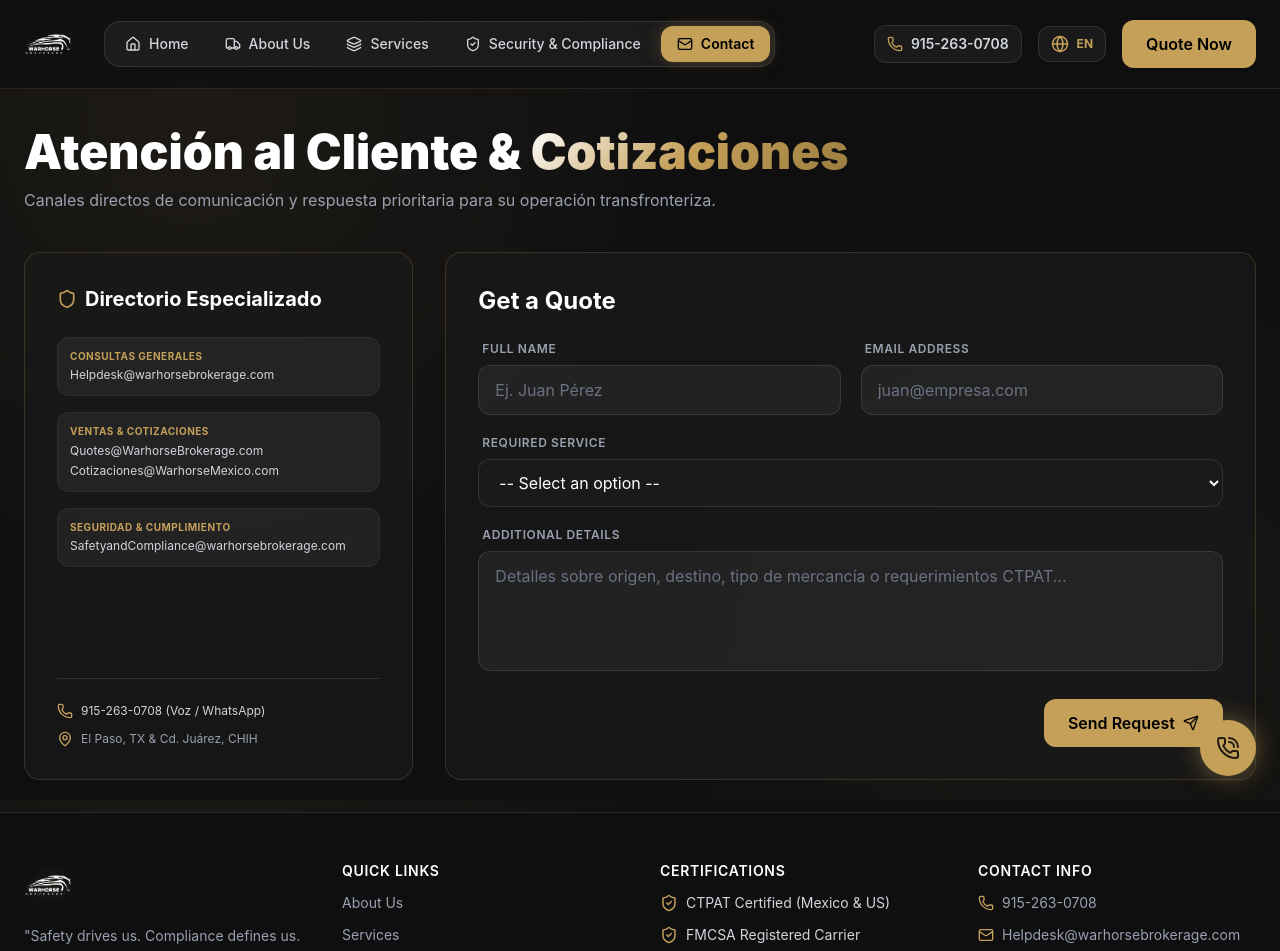
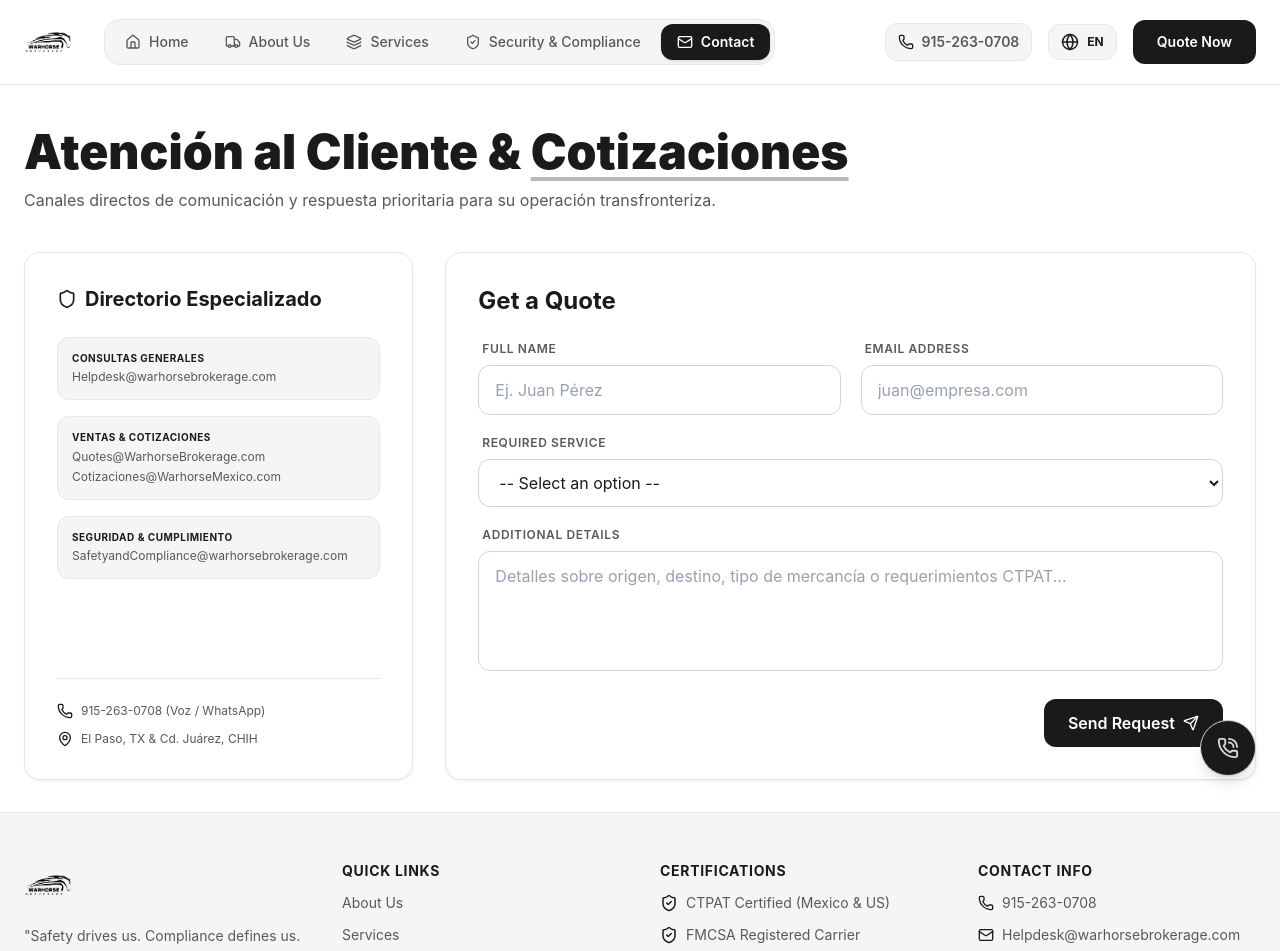
Before and after one commit to gruizmetasolutions-cpu/warhorse-web-frontend, a React (Vite) app: page /contact in a window 1280 px wide. Shown: the top 951 px of the page. Built offline with nearby package versions, Linux system fonts and the light colour scheme.

Commit message:
feat(ui): migrate to corporate light theme with WCAG AA compliance and B&W identity [TKT-WEB-001]

```diff
--- a/src/components/layout/FloatingWidget.tsx
+++ b/src/components/layout/FloatingWidget.tsx
@@ -6,10 +6,10 @@
     <div className="fixed bottom-6 right-6 z-50">
       <a
         href="tel:9152630708"
-        className="flex items-center justify-center w-14 h-14 bg-[#C5A059] text-black rounded-full shadow-[0_0_25px_rgba(197,160,89,0.5)] hover:scale-110 active:scale-95 transition-all group"
+        className="flex items-center justify-center w-14 h-14 bg-[#1A1A1A] text-white rounded-full shadow-lg hover:scale-110 active:scale-95 transition-all group border border-gray-300"
         title="Call 915-263-0708"
       >
-        <PhoneCall size={24} className="animate-pulse group-hover:animate-none" />
+        <PhoneCall size={22} className="animate-pulse group-hover:animate-none" />
       </a>
     </div>
   );
--- a/src/components/layout/Footer.tsx
+++ b/src/components/layout/Footer.tsx
@@ -7,7 +7,7 @@
   const { t } = useTranslation();
 
   return (
-    <footer className="w-full bg-[#0f0f10] border-t border-white/10 mt-auto py-12">
+    <footer className="w-full bg-[#F5F5F5] border-t border-gray-200 mt-auto py-12">
       <div className="max-w-7xl mx-auto px-6 grid grid-cols-1 md:grid-cols-4 gap-10">
 
         <div className="flex flex-col gap-4">
@@ -15,60 +15,55 @@
             <img
               src="/logo.png"
               alt="Warhorse Logistics Group"
-              className="h-12 w-auto object-contain brightness-0 invert drop-shadow-[0_0_10px_rgba(197,160,89,0.3)]"
+              className="h-12 w-auto object-contain"
             />
           </Link>
-          <p className="text-sm text-gray-400 leading-relaxed">
+          <p className="text-sm text-[#595959] leading-relaxed">
             "Safety drives us. Compliance defines us. Your success moves us forward."
           </p>
         </div>
 
         <div className="flex flex-col gap-3">
-          <h3 className="font-semibold text-white text-sm uppercase tracking-wider text-[#C5A059]">Quick Links</h3>
-          <Link to="/about" className="text-sm text-gray-400 hover:text-white transition-colors">{t('nav.about')}</Link>
-          <Link to="/services" className="text-sm text-gray-400 hover:text-white transition-colors">{t('nav.services')}</Link>
-          <Link to="/security" className="text-sm text-gray-400 hover:text-white transition-colors">{t('nav.security')}</Link>
-          <Link to="/contact" className="text-sm text-gray-400 hover:text-white transition-colors">{t('nav.contact')}</Link>
+          <h3 className="font-bold text-[#1A1A1A] text-sm uppercase tracking-wider">Quick Links</h3>
+          <Link to="/about" className="text-sm text-[#595959] hover:text-[#1A1A1A] transition-colors">{t('nav.about')}</Link>
+          <Link to="/services" className="text-sm text-[#595959] hover:text-[#1A1A1A] transition-colors">{t('nav.services')}</Link>
+          <Link to="/security" className="text-sm text-[#595959] hover:text-[#1A1A1A] transition-colors">{t('nav.security')}</Link>
+          <Link to="/contact" className="text-sm text-[#595959] hover:text-[#1A1A1A] transition-colors">{t('nav.contact')}</Link>
         </div>
 
         <div className="flex flex-col gap-3">
-          <h3 className="font-semibold text-white text-sm uppercase tracking-wider text-[#C5A059]">Certifications</h3>
-          <div className="flex items-center gap-2 text-sm text-gray-300">
-            <ShieldCheck size={18} className="text-[#C5A059]" />
+          <h3 className="font-bold text-[#1A1A1A] text-sm uppercase tracking-wider">Certifications</h3>
+          <div className="flex items-center gap-2 text-sm text-[#595959]">
+            <ShieldCheck size={18} className="text-[#1A1A1A]" />
             CTPAT Certified (Mexico & US)
           </div>
-          <div className="flex items-center gap-2 text-sm text-gray-300">
-            <ShieldCheck size={18} className="text-[#C5A059]" />
+          <div className="flex items-center gap-2 text-sm text-[#595959]">
+            <ShieldCheck size={18} className="text-[#1A1A1A]" />
             FMCSA Registered Carrier
           </div>
         </div>
 
         <div className="flex flex-col gap-3">
-          <h3 className="font-semibold text-white text-sm uppercase tracking-wider text-[#C5A059]">Contact Info</h3>
-          <a href="tel:9152630708" className="flex items-center gap-2 text-sm text-gray-400 hover:text-white">
-            <Phone size={16} className="text-[#C5A059]" />
+          <h3 className="font-bold text-[#1A1A1A] text-sm uppercase tracking-wider">Contact Info</h3>
+          <a href="tel:9152630708" className="flex items-center gap-2 text-sm text-[#595959] hover:text-[#1A1A1A]">
+            <Phone size={16} className="text-[#1A1A1A]" />
             915-263-0708
           </a>
-          <a href="mailto:Helpdesk@warhorsebrokerage.com" className="flex items-center gap-2 text-sm text-gray-400 hover:text-white">
-            <Mail size={16} className="text-[#C5A059]" />
+          <a href="mailto:Helpdesk@warhorsebrokerage.com" className="flex items-center gap-2 text-sm text-[#595959] hover:text-[#1A1A1A]">
+            <Mail size={16} className="text-[#1A1A1A]" />
             Helpdesk@warhorsebrokerage.com
           </a>
-          <div className="flex items-center gap-2 text-sm text-gray-400">
-            <MapPin size={16} className="text-[#C5A059]" />
+          <div className="flex items-center gap-2 text-sm text-[#595959]">
+            <MapPin size={16} className="text-[#1A1A1A]" />
             El Paso, TX & Cd. Juárez, CHIH
           </div>
         </div>
 
       </div>
 
-      <div className="max-w-7xl mx-auto px-6 mt-12 pt-6 border-t border-white/5 flex flex-col sm:flex-row justify-between items-center text-xs text-gray-500 gap-4">
-        <span>&copy; 2026 Warhorse Logistics Group. All rights reserved.</span>
-        <div className="flex items-center gap-4">
-          <Link to="/styleguide" className="text-[#C5A059] font-bold hover:underline flex items-center gap-1">
-            🎨 UX UI Warhorse V1.0 Style Guide
-          </Link>
-          <span>Cross-Border Logistics Architecture (US · MX · CA)</span>
-        </div>
+      <div className="max-w-7xl mx-auto px-6 mt-10 pt-6 border-t border-gray-300/60 flex flex-col sm:flex-row justify-between items-center gap-4 text-xs text-[#595959]">
+        <p>© {new Date().getFullYear()} Warhorse Logistics Group. All rights reserved.</p>
+        <p className="font-medium">Cross-Border FTL · LTL · Specialized Transport</p>
       </div>
     </footer>
   );
--- a/src/components/layout/StickyNavbar.tsx
+++ b/src/components/layout/StickyNavbar.tsx
@@ -22,18 +22,18 @@
   ];
 
   return (
-    <nav className="fixed top-0 w-full z-50 glass-nav px-6 py-4 flex justify-between items-center transition-all">
+    <nav className="fixed top-0 w-full z-50 glass-nav px-6 py-3.5 flex justify-between items-center transition-all">
       <div className="flex items-center gap-8">
-        {/* LOGO */}
+        {/* LOGO: DES-03 Blanco y negro corporativo sobre fondo blanco */}
         <Link to="/" className="flex items-center gap-3 group py-1">
           <img
             src="/logo.png"
             alt="Warhorse Logistics Group"
-            className="h-10 md:h-12 w-auto object-contain brightness-0 invert group-hover:drop-shadow-[0_0_12px_rgba(197,160,89,0.8)] transition-all duration-300"
+            className="h-10 md:h-12 w-auto object-contain transition-all duration-300"
           />
         </Link>
 
-        <div className="hidden lg:flex items-center gap-1 bg-white/5 p-1 rounded-2xl border border-white/10">
+        <div className="hidden lg:flex items-center gap-1 bg-[#F5F5F5] p-1 rounded-2xl border border-gray-200">
           {navItems.map((item) => {
             const Icon = item.icon;
             const isActive = location.pathname === item.path;
@@ -43,8 +43,8 @@
                 to={item.path}
                 className={`flex items-center gap-2 px-4 py-2 rounded-xl text-sm font-medium transition-all ${
                   isActive
-                    ? 'bg-[#C5A059] text-black font-semibold shadow-[0_0_15px_rgba(197,160,89,0.3)]'
-                    : 'text-gray-300 hover:text-white hover:bg-white/10'
+                    ? 'bg-[#1A1A1A] text-white font-semibold shadow-sm'
+                    : 'text-[#595959] hover:text-[#1A1A1A] hover:bg-white'
                 }`}
               >
                 <Icon size={16} />
@@ -58,15 +58,15 @@
       <div className="flex items-center gap-4">
         <a
           href="tel:9152630708"
-          className="hidden md:flex items-center gap-2 text-sm font-semibold text-gray-300 hover:text-[#C5A059] transition-colors px-3 py-2 rounded-xl bg-white/5 border border-white/10"
+          className="hidden md:flex items-center gap-2 text-sm font-semibold text-[#595959] hover:text-[#1A1A1A] transition-colors px-3 py-2 rounded-xl bg-[#F5F5F5] border border-gray-200"
         >
-          <Phone size={16} className="text-[#C5A059]" />
+          <Phone size={16} className="text-[#1A1A1A]" />
           915-263-0708
         </a>
 
         <button
           onClick={toggleLanguage}
-          className="flex items-center gap-2 px-3 py-2 rounded-xl bg-white/5 border border-white/10 text-[#C5A059] hover:bg-white/10 transition-all font-bold text-xs uppercase"
+          className="flex items-center gap-2 px-3 py-2 rounded-xl bg-[#F5F5F5] border border-gray-200 text-[#1A1A1A] hover:bg-gray-200 transition-all font-bold text-xs uppercase cursor-pointer"
           title="Toggle Language"
         >
           <Globe size={18} />
@@ -74,7 +74,7 @@
         </button>
 
         <Link to="/contact">
-          <Button variant="primary">
+          <Button variant="primary" className="text-sm px-5 py-2.5">
             {t('nav.quote')}
           </Button>
         </Link>
--- a/src/components/ui/Button.tsx
+++ b/src/components/ui/Button.tsx
@@ -13,14 +13,16 @@
   className = '',
   ...props
 }) => {
-  let baseStyles = 'px-6 py-3 rounded-xl font-semibold transition-all duration-300 flex items-center justify-center gap-2 cursor-pointer';
+  let baseStyles = 'px-6 py-3 rounded-xl font-semibold transition-all duration-200 flex items-center justify-center gap-2 cursor-pointer';
 
   if (variant === 'primary') {
-    baseStyles += ' bg-[#C5A059] text-black hover:bg-[#d4b068] hover:shadow-[0_0_20px_rgba(197,160,89,0.4)] active:scale-95';
+    // DES-02: Botones primarios en negro sólido (#1A1A1A) con texto blanco
+    baseStyles += ' bg-[#1A1A1A] text-white hover:bg-black hover:shadow-md active:scale-[0.98]';
   } else if (variant === 'outline') {
-    baseStyles += ' border border-[#C5A059]/40 text-[#C5A059] hover:border-[#C5A059] hover:bg-[#C5A059]/10 active:scale-95';
+    // DES-02: Botones secundarios con borde negro (outline)
+    baseStyles += ' border-2 border-[#1A1A1A] text-[#1A1A1A] bg-transparent hover:bg-[#1A1A1A] hover:text-white active:scale-[0.98]';
   } else if (variant === 'ghost') {
-    baseStyles += ' text-gray-300 hover:text-white hover:bg-white/5 active:scale-95';
+    baseStyles += ' text-[#595959] hover:text-[#1A1A1A] hover:bg-gray-100 active:scale-[0.98]';
   }
 
   const widthClass = fullWidth ? 'w-full' : '';
--- a/src/components/ui/Input.tsx
+++ b/src/components/ui/Input.tsx
@@ -17,16 +17,16 @@
   return (
     <div className="flex flex-col gap-2 w-full">
       {label && (
-        <label htmlFor={inputId} className="text-xs font-semibold uppercase tracking-wider text-gray-400 pl-1">
+        <label htmlFor={inputId} className="text-xs font-semibold uppercase tracking-wider text-[#595959] pl-1">
           {label}
         </label>
       )}
       <input
         id={inputId}
-        className={`w-full bg-white/5 border border-white/10 rounded-xl px-4 py-3 text-white placeholder-gray-500 outline-none transition-all duration-300 focus:border-[#C5A059] focus:bg-white/10 focus:ring-1 focus:ring-[#C5A059] ${error ? 'border-red-500/50' : ''} ${className}`}
+        className={`w-full bg-white border border-gray-300 rounded-xl px-4 py-3 text-[#1A1A1A] placeholder-gray-400 outline-none transition-all duration-200 focus:border-[#1A1A1A] focus:ring-1 focus:ring-[#1A1A1A] ${error ? 'border-red-500' : ''} ${className}`}
         {...props}
       />
-      {error && <span className="text-red-400 text-xs pl-1">{error}</span>}
+      {error && <span className="text-red-600 text-xs pl-1 font-medium">{error}</span>}
     </div>
   );
 };
--- a/src/components/ui/Select.tsx
+++ b/src/components/ui/Select.tsx
@@ -19,25 +19,25 @@
   return (
     <div className="flex flex-col gap-2 w-full">
       {label && (
-        <label htmlFor={selectId} className="text-xs font-semibold uppercase tracking-wider text-gray-400 pl-1">
+        <label htmlFor={selectId} className="text-xs font-semibold uppercase tracking-wider text-[#595959] pl-1">
           {label}
         </label>
       )}
       <select
         id={selectId}
-        className={`w-full bg-[#1A1A1B] border border-white/10 rounded-xl px-4 py-3 text-white outline-none transition-all duration-300 focus:border-[#C5A059] focus:ring-1 focus:ring-[#C5A059] cursor-pointer ${error ? 'border-red-500/50' : ''} ${className}`}
+        className={`w-full bg-white border border-gray-300 rounded-xl px-4 py-3 text-[#1A1A1A] outline-none transition-all duration-200 focus:border-[#1A1A1A] focus:ring-1 focus:ring-[#1A1A1A] cursor-pointer ${error ? 'border-red-500' : ''} ${className}`}
         {...props}
       >
-        <option value="" disabled className="bg-[#1A1A1B] text-gray-400">
+        <option value="" disabled className="bg-white text-gray-400">
           -- Select an option --
         </option>
         {options.map((opt) => (
-          <option key={opt.value} value={opt.value} className="bg-[#1A1A1B] text-white">
+          <option key={opt.value} value={opt.value} className="bg-white text-[#1A1A1A]">
             {opt.label}
           </option>
         ))}
       </select>
-      {error && <span className="text-red-400 text-xs pl-1">{error}</span>}
+      {error && <span className="text-red-600 text-xs pl-1 font-medium">{error}</span>}
     </div>
   );
 };
--- a/src/index.css
+++ b/src/index.css
@@ -1,62 +1,59 @@
 @import "tailwindcss";
 
 @theme {
-  --color-primary: #1A1A1B;
+  --color-primary: #1A1A1A;
   --color-accent: #C5A059;
 }
 
 :root {
-  --bg-dark: #0f0f10;
-  --card-bg: rgba(26, 26, 27, 0.7);
-  --card-border: rgba(197, 160, 89, 0.2);
-  --card-border-hover: rgba(197, 160, 89, 0.5);
+  --bg-light: #FFFFFF;
+  --bg-alt: #F5F5F5;
+  --card-bg: #FFFFFF;
+  --card-border: #E5E7EB;
+  --card-border-hover: #1A1A1A;
+  --text-main: #1A1A1A;
+  --text-muted: #595959;
   --accent-gold: #C5A059;
-  --text-main: #f3f4f6;
-  --text-muted: #9ca3af;
 }
 
 body {
-  background-color: var(--bg-dark);
-  background-image:
-    radial-gradient(circle at 15% 15%, rgba(197, 160, 89, 0.08) 0%, transparent 40%),
-    radial-gradient(circle at 85% 85%, rgba(197, 160, 89, 0.05) 0%, transparent 40%);
-  background-attachment: fixed;
+  background-color: var(--bg-light);
   color: var(--text-main);
   font-family: 'Inter', system-ui, -apple-system, sans-serif;
   -webkit-font-smoothing: antialiased;
 }
 
-/* Glassmorphism & Bento Box utilities */
+/* Corporate Light Theme & Bento Box utilities (DES-01 & DES-02) */
 @layer utilities {
   .glass-card {
-    background: var(--card-bg);
-    backdrop-filter: blur(12px);
-    -webkit-backdrop-filter: blur(12px);
-    border: 1px solid var(--card-border);
+    background: #FFFFFF;
+    border: 1px solid #E5E7EB;
     border-radius: 1rem;
+    box-shadow: 0 1px 3px 0 rgba(0, 0, 0, 0.05), 0 1px 2px -1px rgba(0, 0, 0, 0.05);
     transition: all 0.3s cubic-bezier(0.4, 0, 0.2, 1);
   }
 
   .glass-card:hover {
-    border-color: var(--card-border-hover);
-    box-shadow: 0 10px 30px -10px rgba(197, 160, 89, 0.15);
+    border-color: #1A1A1A;
+    box-shadow: 0 10px 25px -5px rgba(0, 0, 0, 0.08), 0 8px 10px -6px rgba(0, 0, 0, 0.04);
   }
 
   .glass-nav {
-    background: rgba(15, 15, 16, 0.8);
+    background: rgba(255, 255, 255, 0.95);
     backdrop-filter: blur(16px);
     -webkit-backdrop-filter: blur(16px);
-    border-bottom: 1px solid rgba(197, 160, 89, 0.15);
+    border-bottom: 1px solid #E5E7EB;
+    box-shadow: 0 1px 4px 0 rgba(0, 0, 0, 0.04);
   }
 
   .gold-gradient-text {
-    background: linear-gradient(135deg, #FFF 0%, #C5A059 50%, #9A7B3E 100%);
+    background: linear-gradient(135deg, #1A1A1A 0%, #C5A059 60%, #9A7B3E 100%);
     -webkit-background-clip: text;
     -webkit-text-fill-color: transparent;
   }
 
   .gold-glow {
-    box-shadow: 0 0 20px rgba(197, 160, 89, 0.3);
+    box-shadow: 0 4px 20px rgba(197, 160, 89, 0.15);
   }
 }
 
--- a/src/pages/Contact.tsx
+++ b/src/pages/Contact.tsx
@@ -54,10 +54,10 @@
     <div className="w-full max-w-7xl mx-auto px-6 py-8 flex flex-col gap-10">
 
       <div className="flex flex-col gap-3">
-        <h1 className="text-3xl md:text-5xl font-black text-white">
-          Atención al Cliente & <span className="gold-gradient-text">Cotizaciones</span>
+        <h1 className="text-3xl md:text-5xl font-black text-[#1A1A1A]">
+          Atención al Cliente & <span className="underline decoration-[#1A1A1A]/30 underline-offset-8">Cotizaciones</span>
         </h1>
-        <p className="text-gray-400 max-w-3xl">
+        <p className="text-[#595959] max-w-3xl text-base">
           Canales directos de comunicación y respuesta prioritaria para su operación transfronteriza.
         </p>
       </div>
@@ -65,51 +65,51 @@
       <div className="grid grid-cols-1 lg:grid-cols-3 gap-8">
 
         {/* Left Column: Direct Directory Bento Card */}
-        <GlassCard className="flex flex-col justify-between gap-6 p-8 border-[#C5A059]/30">
+        <GlassCard className="flex flex-col justify-between gap-6 p-8 bg-white border border-gray-200">
           <div className="flex flex-col gap-6">
-            <h2 className="text-xl font-bold text-white flex items-center gap-2">
-              <Shield className="text-[#C5A059]" size={20} />
+            <h2 className="text-xl font-bold text-[#1A1A1A] flex items-center gap-2">
+              <Shield className="text-[#1A1A1A]" size={20} />
               Directorio Especializado
             </h2>
 
             <div className="flex flex-col gap-4 text-xs">
-              <div className="p-3 rounded-xl bg-white/5 border border-white/5 flex flex-col gap-1">
-                <span className="font-bold text-[#C5A059] uppercase tracking-wider text-[10px]">Consultas Generales</span>
-                <a href="mailto:Helpdesk@warhorsebrokerage.com" className="text-gray-300 hover:underline break-all">Helpdesk@warhorsebrokerage.com</a>
+              <div className="p-3.5 rounded-xl bg-[#F5F5F5] border border-gray-200 flex flex-col gap-1">
+                <span className="font-bold text-[#1A1A1A] uppercase tracking-wider text-[10px]">Consultas Generales</span>
+                <a href="mailto:Helpdesk@warhorsebrokerage.com" className="text-[#595959] hover:text-[#1A1A1A] hover:underline break-all">Helpdesk@warhorsebrokerage.com</a>
               </div>
-              <div className="p-3 rounded-xl bg-white/5 border border-white/5 flex flex-col gap-1">
-                <span className="font-bold text-[#C5A059] uppercase tracking-wider text-[10px]">Ventas & Cotizaciones</span>
-                <a href="mailto:Quotes@WarhorseBrokerage.com" className="text-gray-300 hover:underline break-all">Quotes@WarhorseBrokerage.com</a>
-                <a href="mailto:Cotizaciones@WarhorseMexico.com" className="text-gray-300 hover:underline break-all">Cotizaciones@WarhorseMexico.com</a>
+              <div className="p-3.5 rounded-xl bg-[#F5F5F5] border border-gray-200 flex flex-col gap-1">
+                <span className="font-bold text-[#1A1A1A] uppercase tracking-wider text-[10px]">Ventas & Cotizaciones</span>
+                <a href="mailto:Quotes@WarhorseBrokerage.com" className="text-[#595959] hover:text-[#1A1A1A] hover:underline break-all">Quotes@WarhorseBrokerage.com</a>
+                <a href="mailto:Cotizaciones@WarhorseMexico.com" className="text-[#595959] hover:text-[#1A1A1A] hover:underline break-all">Cotizaciones@WarhorseMexico.com</a>
               </div>
-              <div className="p-3 rounded-xl bg-white/5 border border-white/5 flex flex-col gap-1">
-                <span className="font-bold text-[#C5A059] uppercase tracking-wider text-[10px]">Seguridad & Cumplimiento</span>
-                <a href="mailto:SafetyandCompliance@warhorsebrokerage.com" className="text-gray-300 hover:underline break-all">SafetyandCompliance@warhorsebrokerage.com</a>
+              <div className="p-3.5 rounded-xl bg-[#F5F5F5] border border-gray-200 flex flex-col gap-1">
+                <span className="font-bold text-[#1A1A1A] uppercase tracking-wider text-[10px]">Seguridad & Cumplimiento</span>
+                <a href="mailto:SafetyandCompliance@warhorsebrokerage.com" className="text-[#595959] hover:text-[#1A1A1A] hover:underline break-all">SafetyandCompliance@warhorsebrokerage.com</a>
               </div>
             </div>
           </div>
 
-          <div className="flex flex-col gap-3 pt-6 border-t border-white/10 text-xs">
-            <a href="tel:9152630708" className="flex items-center gap-2 text-gray-300 hover:text-[#C5A059]">
-              <Phone size={16} className="text-[#C5A059]" /> 915-263-0708 (Voz / WhatsApp)
+          <div className="flex flex-col gap-3 pt-6 border-t border-gray-200 text-xs">
+            <a href="tel:9152630708" className="flex items-center gap-2 text-[#595959] hover:text-[#1A1A1A]">
+              <Phone size={16} className="text-[#1A1A1A]" /> 915-263-0708 (Voz / WhatsApp)
             </a>
-            <div className="flex items-center gap-2 text-gray-400">
-              <MapPin size={16} className="text-[#C5A059]" /> El Paso, TX & Cd. Juárez, CHIH
+            <div className="flex items-center gap-2 text-[#595959]">
+              <MapPin size={16} className="text-[#1A1A1A]" /> El Paso, TX & Cd. Juárez, CHIH
             </div>
           </div>
         </GlassCard>
 
         {/* Right Column: Lead Form (2 cols wide) */}
-        <GlassCard className="lg:col-span-2 p-8">
-          <h2 className="text-2xl font-bold text-white mb-6">
+        <GlassCard className="lg:col-span-2 p-8 bg-white border border-gray-200">
+          <h2 className="text-2xl font-bold text-[#1A1A1A] mb-6">
             {t('contact.title')}
           </h2>
 
           {status === 'success' ? (
-            <div className="flex flex-col items-center justify-center p-12 text-center gap-4 bg-emerald-500/10 border border-emerald-500/30 rounded-2xl">
-              <CheckCircle2 size={48} className="text-emerald-400" />
-              <h3 className="text-xl font-bold text-white">¡Solicitud Recibida!</h3>
-              <p className="text-sm text-gray-300">{t('contact.success')}</p>
+            <div className="flex flex-col items-center justify-center p-12 text-center gap-4 bg-emerald-50 border border-emerald-300 rounded-2xl">
+              <CheckCircle2 size={48} className="text-emerald-700" />
+              <h3 className="text-xl font-bold text-emerald-900">¡Solicitud Recibida!</h3>
+              <p className="text-sm text-emerald-800">{t('contact.success')}</p>
               <Button variant="outline" onClick={() => setStatus('idle')} className="mt-4">
                 Enviar otra solicitud
               </Button>
@@ -147,13 +147,13 @@
               />
 
               <div className="flex flex-col gap-2 w-full">
-                <label className="text-xs font-semibold uppercase tracking-wider text-gray-400 pl-1">
+                <label className="text-xs font-semibold uppercase tracking-wider text-[#595959] pl-1">
                   {t('contact.form_message')}
                 </label>
                 <textarea
                   name="message"
                   placeholder="Detalles sobre origen, destino, tipo de mercancía o requerimientos CTPAT..."
-                  className="w-full bg-white/5 border border-white/10 rounded-xl px-4 py-3 text-white placeholder-gray-500 outline-none transition-all duration-300 focus:border-[#C5A059] focus:ring-1 focus:ring-[#C5A059] min-h-[120px] resize-none"
+                  className="w-full bg-white border border-gray-300 rounded-xl px-4 py-3 text-[#1A1A1A] placeholder-gray-400 outline-none transition-all duration-200 focus:border-[#1A1A1A] focus:ring-1 focus:ring-[#1A1A1A] min-h-[120px] resize-none"
                   value={formData.message}
                   onChange={handleChange}
                 />
```
Also changed, not shown: src/pages/About.tsx (+31 -31 lines), src/pages/Home.tsx (+26 -26 lines), src/pages/Security.tsx (+32 -32 lines), src/pages/Services.tsx (+29 -29 lines).
